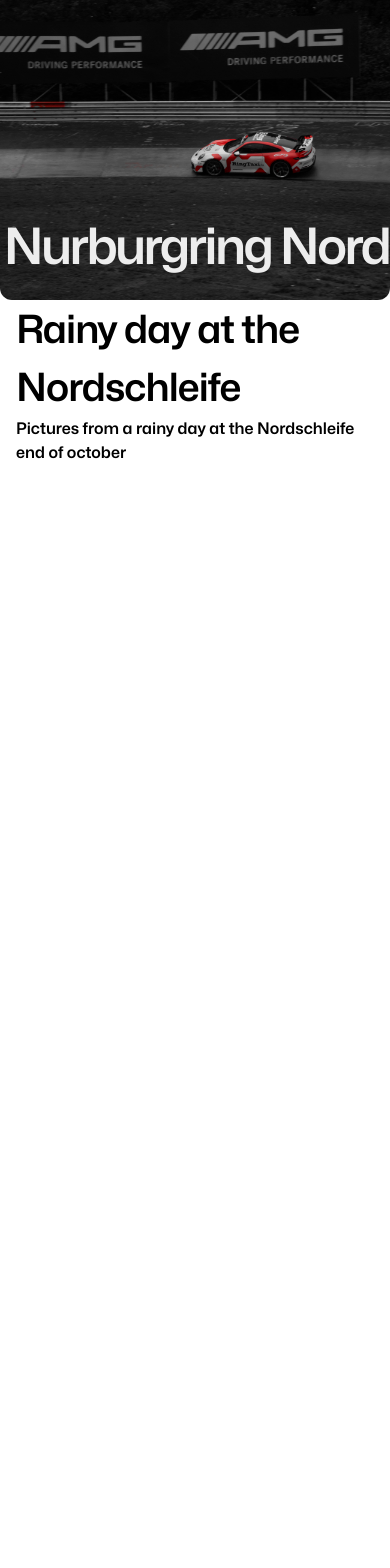
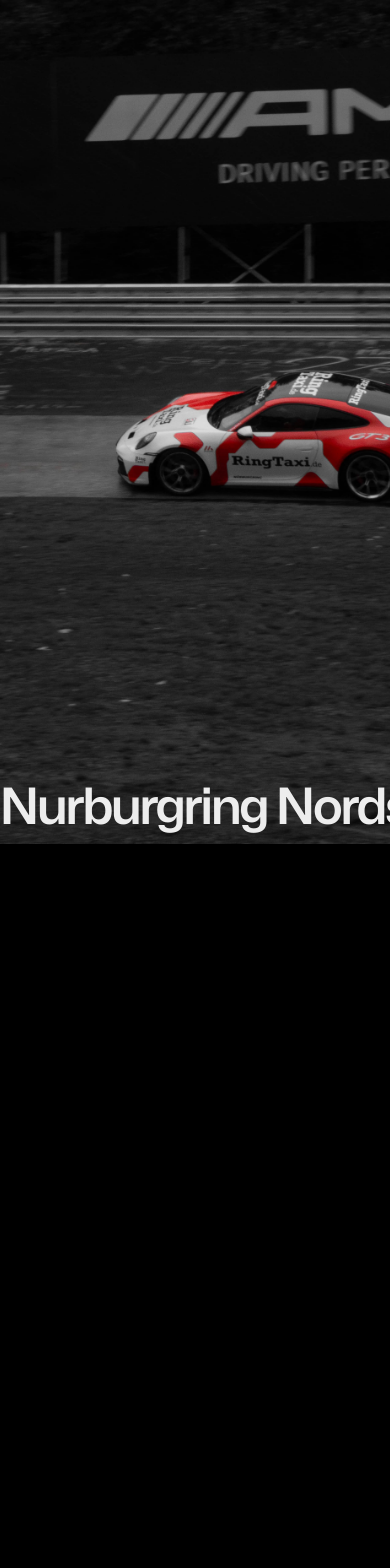
Before and after one commit to Mickgw/photography-portfolio, a Next.js app: page /albums/day-at-the-nordschleife in a window 390 px wide. Shown: the top 1568 px of the page. Before the commit the page ends 1309 px from the top, so only its background shows below. Built offline with nearby package versions, Linux system fonts and the light colour scheme.

Commit message:
feat: changed pageTransition and tweaked it, only code clean up needed

```diff
--- a/src/components/Marquee/TextMarquee.tsx
+++ b/src/components/Marquee/TextMarquee.tsx
@@ -65,6 +65,7 @@
         gsap.set(firstText.current, { xPercent: xPercent });
         gsap.set(secondText.current, { xPercent: xPercent });
         xPercent += 0.04 * direction;
+
         requestAnimationFrame(animation);
     };
 
--- a/src/components/PageTransition.tsx
+++ b/src/components/PageTransition.tsx
@@ -1,59 +1,40 @@
-import { AnimatePresence, motion } from "framer-motion";
-import { usePathname, useSearchParams } from "next/navigation";
-import { useEffect, useRef } from "react";
+import { motion } from "framer-motion";
 
 const PageTransition = ({ children, router }: any) => {
-    // const searchParams = useSearchParams();
-    // const pathname = usePathname();
-    // const firstUpdate = useRef(true);
-
-    // useEffect(() => {}, [searchParams]);
-    const animate = (variants: any) => {
-        return {
-            initial: "initial",
-            animate: "enter",
-            exit: "exit",
-            variants,
-        };
-    };
-
     const enterAnimation = {
         initial: {
             top: 0,
         },
         enter: {
-            top: "100%",
+            top: "-100vh",
             transition: {
-                duration: 1,
+                duration: 0.85,
+                delay: 0.7,
                 ease: [0.76, 0, 0.24, 1],
             },
             transitionEnd: {
-                top: 0,
-                height: 0,
-                duration: 1,
-                ease: [0.76, 0, 0.24, 1],
+                top: "100vh",
+                borderRadius: 0,
             },
         },
         exit: {
             top: 0,
-            height: "100%",
             transition: {
-                duration: 1,
+                duration: 0.85,
                 ease: [0.76, 0, 0.24, 1],
             },
         },
     };
 
     return (
-        <div className="page-transition--container">
+        <div className="page-transition--container overflow-hidden">
             <motion.div
                 variants={enterAnimation}
                 initial="initial"
                 animate="enter"
                 exit="exit"
-                className="w-full h-screen fixed inset-0 bg-black z-[9999] pointer-events-none"
+                className="w-screen h-screen overflow-hidden fixed inset-0 bg-black z-[100] pointer-events-none"
             />
-
             {children}
         </div>
     );
--- a/src/pages/_app.tsx
+++ b/src/pages/_app.tsx
@@ -1,16 +1,18 @@
 import "@/assets/styles/globals.scss";
 import "@/assets/styles/fonts.scss";
-import { AnimatePresence } from "framer-motion";
 import type { AppProps } from "next/app";
 import { LenisScroller } from "@/components/LenisScroller";
+import { AnimatePresence } from "framer-motion";
 
 export default function App({ Component, pageProps, router }: AppProps) {
-    console.log("router.route = ", router.route);
     return (
         <>
             <LenisScroller />
 
-            <AnimatePresence mode="wait">
+            <AnimatePresence
+                mode="wait"
+                onExitComplete={() => window.scrollTo(0, 0)}
+            >
                 <Component key={router.route} {...pageProps} />
             </AnimatePresence>
         </>
--- a/src/pages/albums/[slug].tsx
+++ b/src/pages/albums/[slug].tsx
@@ -9,6 +9,7 @@
 import { useRef } from "react";
 import gsap from "gsap";
 import { ScrollTrigger } from "gsap/dist/ScrollTrigger";
+import { motion } from "framer-motion";
 
 export default function AlbumPage({ contents }: any) {
     const parallaxTrigger = useRef() as React.RefObject<HTMLDivElement>;
@@ -21,6 +22,7 @@
 
         timeline.to(parallaxImage.current, {
             yPercent: 30,
+            scale: 1.15,
             ease: "none",
             scrollTrigger: {
                 trigger: parallaxTrigger.current,
@@ -34,47 +36,66 @@
     return (
         <PageTransition>
             <article className="page-contents">
-                {/* <section className="container flex gap-1 items-center">
-                    <Link href="/albums" className="text-blue-500">
-                        Albums
-                    </Link>
-                    <span>/</span>{" "}
-                    <span className="font-bold">{contents?.title}</span>
-                </section> */}
-
                 <section
                     ref={parallaxTrigger}
-                    className="single-album-hero h-[300px] lg:h-[100vh] max-h-[900px] relative"
+                    className="single-album-hero max-h-[450px] md:max-h-[600px] lg:max-h-[750px] xl:max-h-[900px] min-h-screen relative overflow-hidden"
                 >
-                    <div className="w-full h-full inset-0 rounded-b-xl md:rounded-b-xl lg:rounded-b-[2rem] overflow-hidden absolute">
+                    <motion.div
+                        initial={{ scale: 1.2 }}
+                        animate={{
+                            scale: 1,
+                            transition: {
+                                delay: 0.4,
+                                duration: 1.7,
+                                ease: [0.76, 0, 0.24, 1],
+                            },
+                        }}
+                        className="w-full h-full inset-0 overflow-hidden absolute"
+                    >
                         <Image
                             ref={parallaxImage}
                             src={contents?.thumbnail}
                             alt="hero image"
                             fill
                             priority
-                            className="object-cover object-[10%_10%]"
+                            className="object-cover object-[50%_10%]"
                         />
-                    </div>
-                    <TextMarquee
-                        text={contents?.marqueeTitle}
-                        textColor="#ededed"
-                        className="absolute bottom-4 w-full overflow-hidden lg:-mt-10 [&_h1]:text-[50px] [&_h1]:md:text-[100px] [&_h1]:lg:text-[160px]"
-                    />
+                    </motion.div>
+
+                    <motion.div
+                        className="absolute bottom-0 w-full overflow-hidden"
+                        initial={{ y: 250, opacity: 0 }}
+                        animate={{
+                            y: 0,
+                            opacity: 1,
+
+                            transition: {
+                                delay: 0.6,
+                                duration: 1.3,
+                                ease: [0.33, 1, 0.68, 1],
+                            },
+                        }}
+                    >
+                        <TextMarquee
+                            text={contents?.marqueeTitle}
+                            textColor="#ededed"
+                            className=" lg:-mt-10 [&_h1]:text-[50px] [&_h1]:md:text-[100px] [&_h1]:lg:text-[160px]"
+                        />
+                    </motion.div>
                 </section>
 
-                {/* <TextMarquee
-                    text={contents?.marqueeTitle}
-                    textColor="#ededed"
-                    className="w-full overflow-hidden lg:-mt-10 [&_h1]:text-[50px] [&_h1]:md:text-[100px] [&_h1]:lg:text-[160px]"
-                /> */}
-
+                <section className="container flex gap-1 items-center">
+                    <Link href="/albums" className="text-blue-500">
+                        Albums
+                    </Link>
+                    <span>/</span>{" "}
+                    <span className="font-bold">{contents?.title}</span>
+                </section>
                 <section className="container">
-                    <h1>{contents?.title}</h1>
+                    <h1 className="lowercase">{contents?.title}</h1>
                     <p>{contents?.description}</p>
                     <AlbumsImages imageFolder={contents?.imagesFolder} />
                 </section>
-
                 <div className="w-full h-screen" />
             </article>
         </PageTransition>
```
Also changed, not shown: 1 other file (tests, documents, lock files or other folders).
